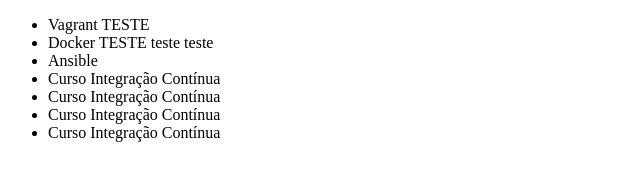
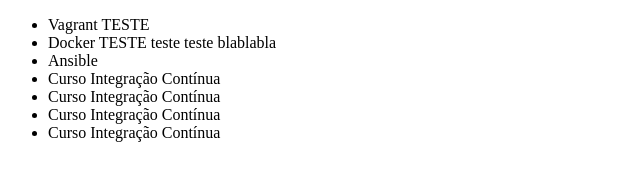
Before and after one commit to paulohbsa/alura_git_test, a plain HTML site: page index.html in a window 1280 px wide. Shown: the full height of the page, 0-640 px from the left. Drawn offline with Linux system fonts and the light colour scheme.

Commit message:
blablabla

```diff
--- a/index.html
+++ b/index.html
@@ -7,7 +7,7 @@
 <body>
     <ul>
         <li>Vagrant TESTE</li>
-        <li>Docker TESTE teste teste</li>
+        <li>Docker TESTE teste teste blablabla</li>
         <li>Ansible</li>
         <li>Curso Integração Contínua</li>
         <li>Curso Integração Contínua</li>
```
